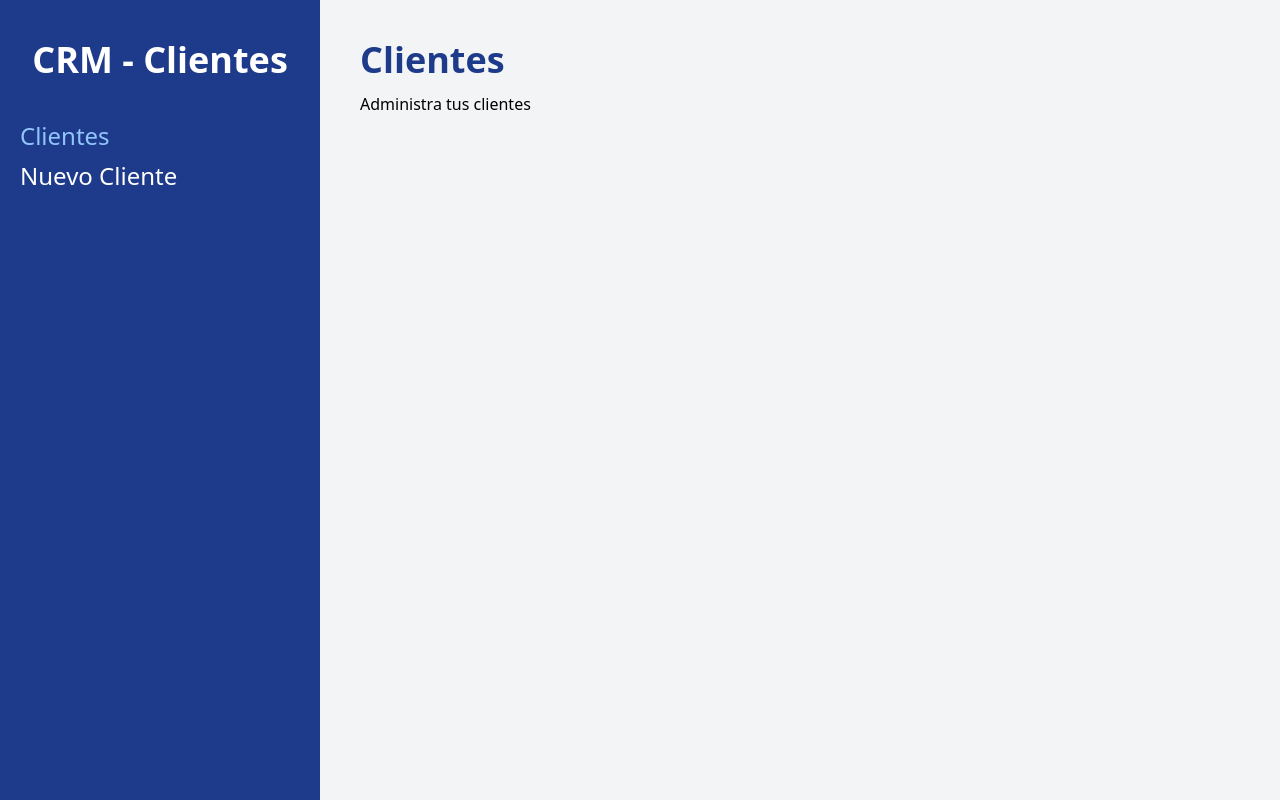
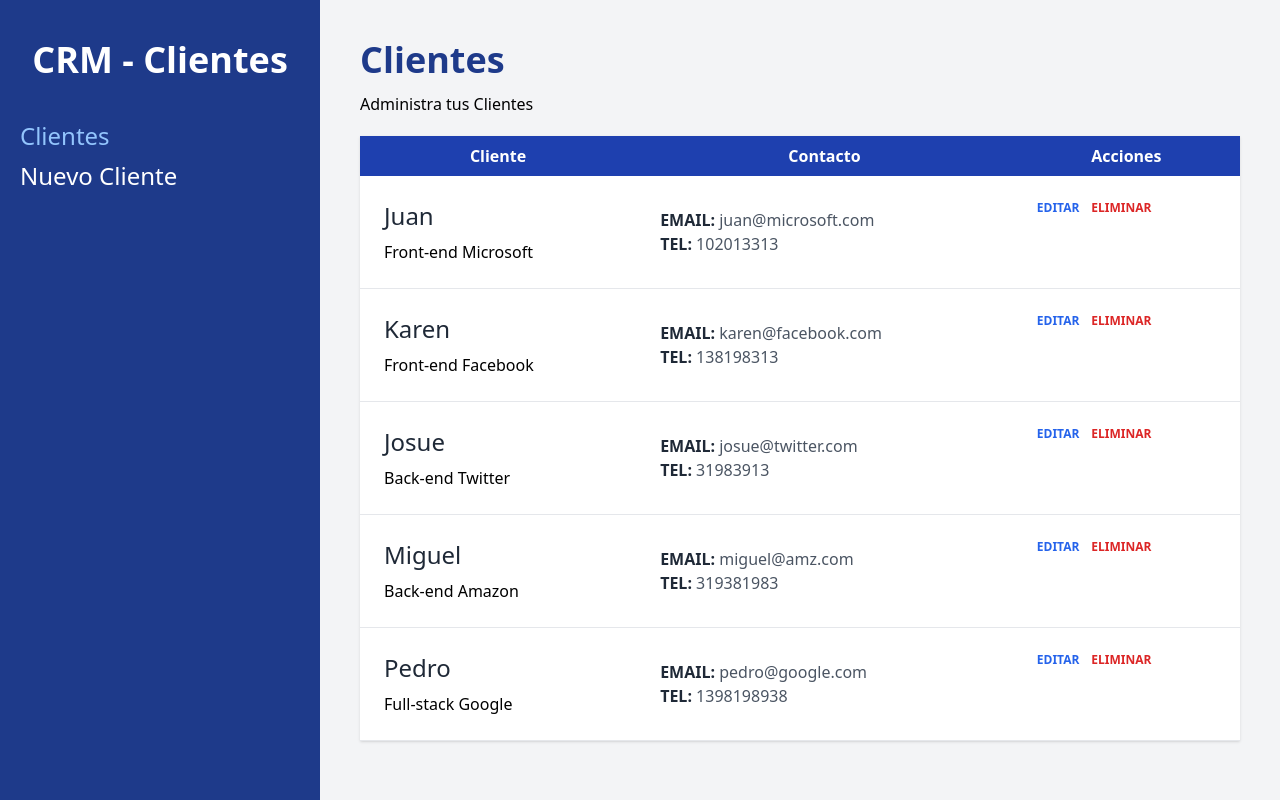
Before and after one commit to Antonioog/CRM-React-Roter-Dom, a React (Vite) app: page / in a window 1280 px wide. Built offline with nearby package versions, Linux system fonts and the light colour scheme.

Commit message:
Terminamos de mostrar los clientes

```diff
--- /dev/null
+++ b/src/components/Cliente.jsx
@@ -0,0 +1,32 @@
+import React from 'react'
+
+const Cliente = ({ cliente }) => {
+    const { nombre, empresa, email, telefono, id } = cliente
+    return (
+        <tr className='border-b'>
+            <td className='p-6 space-y-2'>
+                <p className='text-2xl text-gray-800'>{nombre}</p>
+                <p>{empresa}</p>
+            </td>
+
+            <td className='p-6'>
+                <p className='text-gray-600'><span className='text-gray-800 uppercase font-bold'>Email: </span>{email}</p>
+                <p className='text-gray-600'><span className='text-gray-800 uppercase font-bold'>Tel: </span>{telefono}</p>
+            </td>
+
+            <td className='p-6 flex gap-3'>
+                <button
+                    type='button'
+                    className='text-blue-600 hover:text-blue-700 uppercase font-bold text-xs'
+                >Editar</button>
+
+                <button
+                    type='button'
+                    className='text-red-600 hover:text-red-700 uppercase font-bold text-xs'
+                >Eliminar</button>
+            </td>
+        </tr>
+    )
+}
+
+export default Cliente
--- a/src/pages/Index.jsx
+++ b/src/pages/Index.jsx
@@ -1,4 +1,5 @@
 import { useLoaderData } from 'react-router-dom'
+import Cliente from '../components/Cliente';
 
 export function loader() {
     const clientes = [
@@ -6,49 +7,72 @@
             id: 1,
             nombre: 'Juan',
             telefono: 102013313,
-            email: "juan@juan.com",
-            empresa: 'Codigo Con Juan'
+            email: "juan@microsoft.com",
+            empresa: 'Front-end Microsoft'
         },
         {
             id: 2,
             nombre: 'Karen',
             telefono: 138198313,
-            email: "karen@juan.com",
-            empresa: 'Codigo Con Juan'
+            email: "karen@facebook.com",
+            empresa: 'Front-end Facebook'
         },
         {
             id: 3,
             nombre: 'Josue',
             telefono: 31983913,
-            email: "josue@juan.com",
-            empresa: 'Codigo Con Juan'
+            email: "josue@twitter.com",
+            empresa: 'Back-end Twitter'
         },
         {
             id: 4,
             nombre: 'Miguel',
             telefono: 319381983,
-            email: "miguel@juan.com",
-            empresa: 'Codigo Con Juan'
+            email: "miguel@amz.com",
+            empresa: 'Back-end Amazon'
         },
         {
             id: 5,
             nombre: 'Pedro',
             telefono: 1398198938,
-            email: "pedro@juan.com",
-            empresa: 'Codigo Con Juan'
+            email: "pedro@google.com",
+            empresa: 'Full-stack Google'
         },
     ];
     return clientes;
 }
-const Index = () => {
-    const datos = useLoaderData();
-    console.log(datos)
+function Index() {
+    const clientes = useLoaderData();
     return (
         <>
             <h1 className="font-black text-4xl text-blue-900">Clientes</h1>
-            <p className="mt-3">Administra tus clientes</p>
+            <p className="mt-3">Administra tus Clientes</p>
+
+            {clientes.length ? (
+                <table className='w-full bg-white shadow mt-5 table-auto'>
+                    <thead className='bg-blue-800 text-white'>
+                        <tr>
+                            <th className='p-2'>Cliente</th>
+                            <th className='p-2'>Contacto</th>
+                            <th className='p-2'>Acciones</th>
+                        </tr>
+                    </thead>
+
+                    <tbody>
+                        {clientes.map(cliente => (
+                            <Cliente
+                                cliente={cliente}
+                                key={cliente.id}
+                            />
+                        ))}
+                    </tbody>
+                </table>
+            ) : (
+                <p className="text-center mt-10">No Hay Clientes aún</p>
+            )}
         </>
     )
 }
 
+
 export default Index
```
